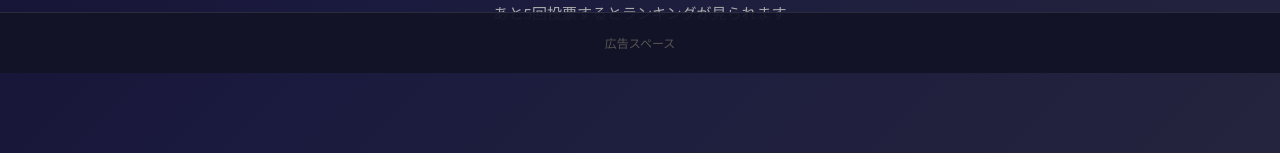
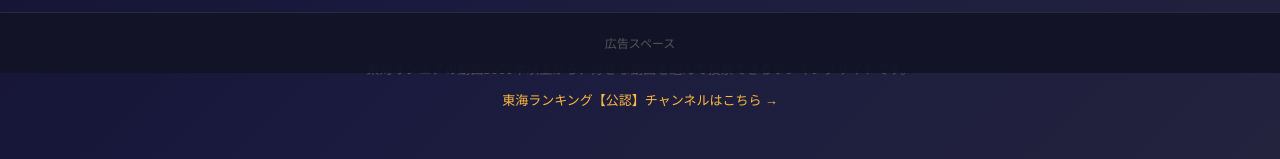
Before and after one commit to YRYK1985/tokai-battle, a Next.js app: page / in a window 1280 px wide. Shown: the part 727-886 px from the top of the page. Built offline with nearby package versions, Linux system fonts and the light colour scheme; no server answers; the database is empty.

Commit message:
add footer

```diff
--- a/components/TokaiVote.jsx
+++ b/components/TokaiVote.jsx
@@ -3503,6 +3503,19 @@ export default function TokaiVote() {
       )}
       </div>
 
+      {/* フッター */}
+      <div style={{ textAlign: "center", padding: "32px 16px 100px", color: "#555", fontSize: "13px", lineHeight: "1.8" }}>
+        <p style={{ margin: "0 0 8px" }}>東海オンエアの動画3000本以上から、好きな動画を選んで投票できるランキングサイトです。</p>
+        <a
+          href="https://www.youtube.com/@tokairanking"
+          target="_blank"
+          rel="noopener noreferrer"
+          style={{ color: "#ffb840", textDecoration: "none", fontSize: "13px" }}
+        >
+          東海ランキング【公認】チャンネルはこちら →
+        </a>
+      </div>
+
       {/* 広告枠 - AdSense設定後にここを差し替え */}
       <div style={{
         position: 'fixed', bottom: 0, left: 0, right: 0,
```
